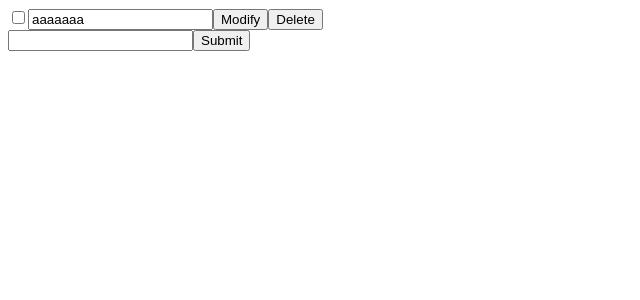
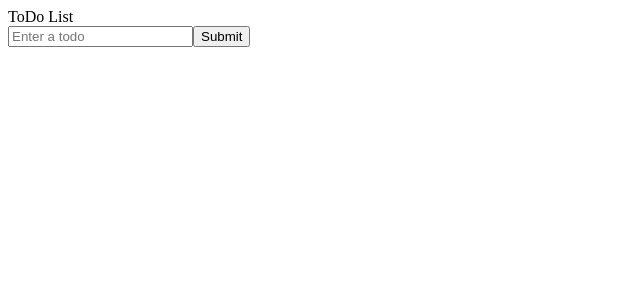
Before and after one commit to SiHyung-Lee/ToDo-List, a React (Create React App) app: page / in a window 1280 px wide. Shown: the top 300 px of the page, without its empty margins (0-640 px from the left). Built offline with nearby package versions, Linux system fonts and the light colour scheme.

Commit message:
task 추가 함수

```diff
--- a/src/App.js
+++ b/src/App.js
@@ -1,21 +1,15 @@
-import React, { useState } from "react";
+import React from "react";
+import styled from "styled-components";
 import "./App.css";
-import Tasks from "./components/Tasks";
-import InputBox from "./components/InputBox";
+import CreateTask from "./components/CreateTask";
+
+const Header = styled.header``;
 
 const App = () => {
-  const [titles, setTitles] = useState(["aaaaaaa"]);
-
-  const addTask = () => {
-    setTitles([...titles, "aaaa"]);
-  };
-
   return (
     <div className="App">
-      {titles.map((title, idx) => (
-        <Tasks key={idx} title={title} />
-      ))}
-      <InputBox addTask={addTask} />
+      <Header>ToDo List</Header>
+      <CreateTask />
     </div>
   );
 };
--- /dev/null
+++ b/src/components/CreateTask.js
@@ -0,0 +1,42 @@
+import React, { useState } from "react";
+import styled from "styled-components";
+import Tasks from "./Tasks";
+
+const Container = styled.div``;
+
+const Input = styled.input``;
+
+const Button = styled.button``;
+
+function CreateTask() {
+  const [tasks, setTasks] = useState([]);
+  const [value, setValue] = useState("");
+
+  const handleChange = (event) => {
+    setValue(event.target.value);
+  };
+
+  const addTask = (value) => {
+    setTasks([...tasks, value]);
+    setValue("");
+  };
+
+  return (
+    <>
+      <Container>
+        <Input
+          type="text"
+          value={value}
+          onChange={handleChange}
+          placeholder="Enter a todo"
+        />
+        <Button onClick={() => addTask(value)}>Submit</Button>
+      </Container>
+      {tasks.map((task, idx) => (
+        <Tasks key={idx} task={task} />
+      ))}
+    </>
+  );
+}
+
+export default CreateTask;
--- a/src/components/InputBox.js
+++ /dev/null
@@ -1,27 +0,0 @@
-import React, { useState } from "react";
-import styled from "styled-components";
-
-const Container = styled.div``;
-
-const Input = styled.input``;
-
-const Button = styled.button``;
-
-function InputBox(props) {
-  const { addTask } = props;
-  const [title, setTitle] = useState("");
-  const handleChange = (event) => {
-    setTitle(event.target.value);
-  };
-
-  return (
-    <>
-      <Container>
-        <Input value={title} onChange={handleChange} />
-        <Button onClick={addTask}>Submit</Button>
-      </Container>
-    </>
-  );
-}
-
-export default InputBox;
--- a/src/components/Tasks.js
+++ b/src/components/Tasks.js
@@ -3,23 +3,19 @@ import styled from "styled-components";
 
 const Task = styled.div``;
 
-const Title = styled.input``;
+const Label = styled.label``;
 
 const Check = styled.input``;
 
-const Delete = styled.button``;
-
-const Modify = styled.button``;
-
 const Tasks = (props) => {
-  const { title } = props;
+  const { task } = props;
   return (
     <>
       <Task>
-        <Check type="checkbox" />
-        <Title type="text" value={title} />
-        <Modify>Modify</Modify>
-        <Delete>Delete</Delete>
+        <Label type="text">
+          <Check type="checkbox" />
+          {task}
+        </Label>
       </Task>
     </>
   );
```
Also changed, not shown: 1 other file (tests, documents, lock files or other folders).
